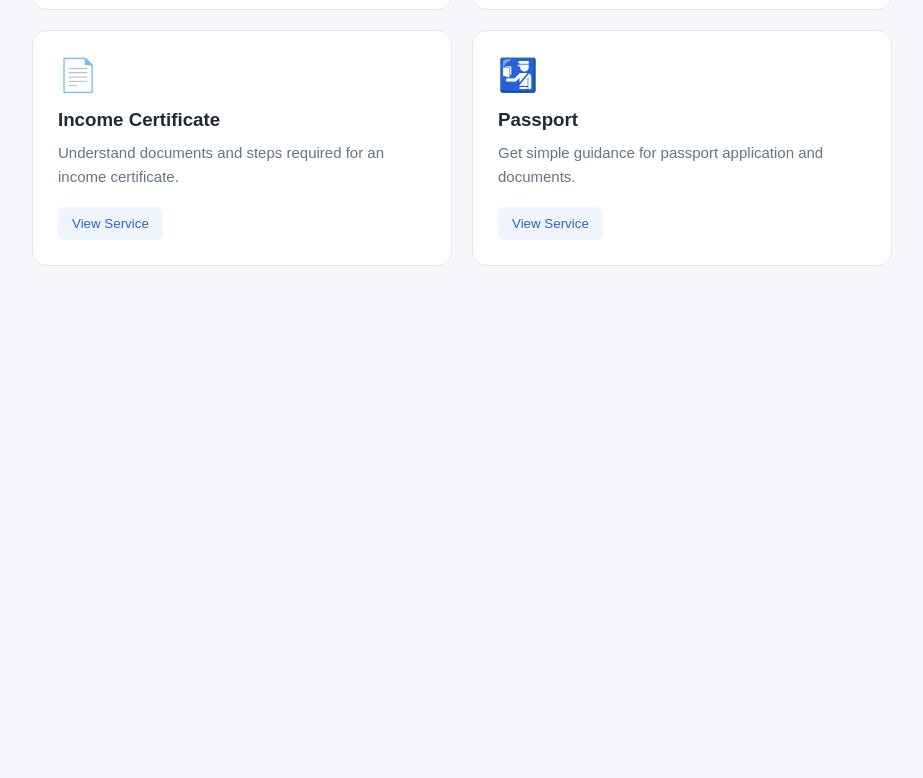
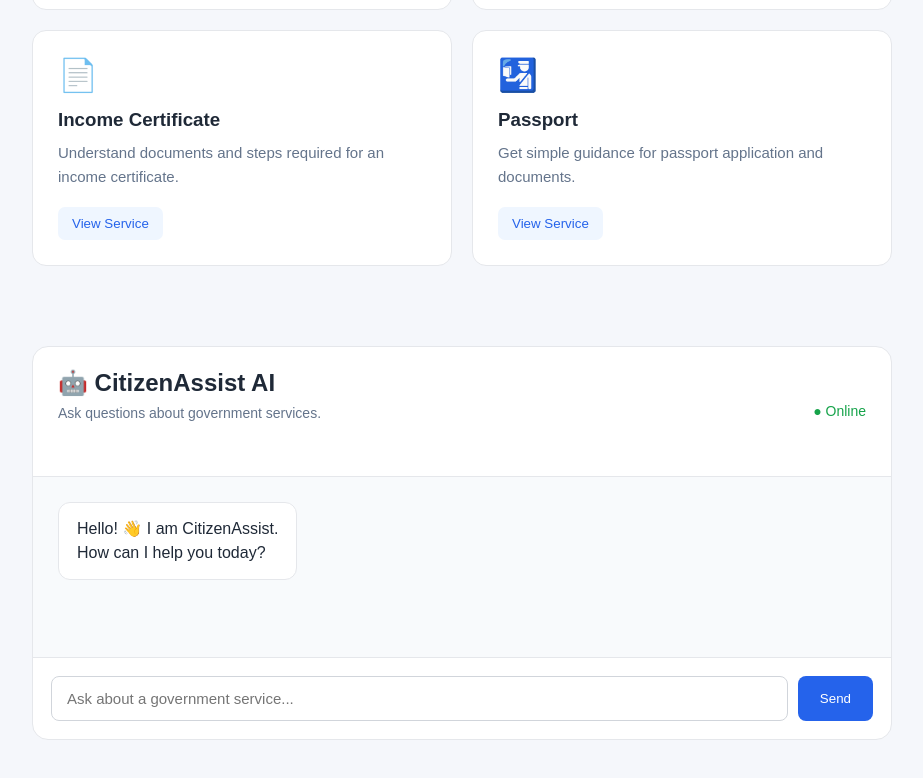
Before and after one commit to piyushgurve1-rgb/citizen-assist, a React app in the folder frontend/: page / in a window 1280 px wide. Shown: the part 720-1498 px from the top of the page, without its empty margins (178-1101 px from the left). Before the commit the page ends 1086 px from the top, so only its background shows below. Built offline with nearby package versions, Linux system fonts and the light colour scheme; the HTML template or start-up script is replaced by a standard one.

Commit message:
Add chatbot UI

```diff
--- a/frontend/src/App.jsx
+++ b/frontend/src/App.jsx
@@ -1,5 +1,6 @@
 import Navbar from "./components/Navbar";
 import ServiceCard from "./components/ServiceCard";
+import Chatbot from "./components/Chatbot";
 
 function App() {
   const services = [
@@ -52,6 +53,7 @@ function App() {
             ))}
           </div>
         </section>
+        <Chatbot />
       </main>
     </div>
   );
--- /dev/null
+++ b/frontend/src/components/Chatbot.jsx
@@ -0,0 +1,33 @@
+function Chatbot() {
+  return (
+    <section className="chatbot-section">
+      <div className="chatbot-header">
+        <div>
+          <h2>🤖 CitizenAssist AI</h2>
+          <p>Ask questions about government services.</p>
+        </div>
+
+        <span className="online-status">● Online</span>
+      </div>
+
+      <div className="chatbot-messages">
+        <div className="bot-message">
+          Hello! 👋 I am CitizenAssist.
+          <br />
+          How can I help you today?
+        </div>
+      </div>
+
+      <div className="chatbot-input">
+        <input
+          type="text"
+          placeholder="Ask about a government service..."
+        />
+
+        <button>Send</button>
+      </div>
+    </section>
+  );
+}
+
+export default Chatbot;
--- a/frontend/src/index.css
+++ b/frontend/src/index.css
@@ -124,3 +124,82 @@ main > button:hover {
   border-radius: 7px;
   cursor: pointer;
 }
+.chatbot-section {
+  max-width: 900px;
+  margin: 80px auto 40px;
+  background: white;
+  border: 1px solid #e5e7eb;
+  border-radius: 16px;
+  overflow: hidden;
+  text-align: left;
+}
+
+.chatbot-header {
+  padding: 22px 25px;
+  display: flex;
+  justify-content: space-between;
+  align-items: center;
+  border-bottom: 1px solid #e5e7eb;
+}
+
+.chatbot-header h2 {
+  margin-bottom: 5px;
+}
+
+.chatbot-header p {
+  color: #64748b;
+  font-size: 14px;
+}
+
+.online-status {
+  color: #16a34a;
+  font-size: 14px;
+}
+
+.chatbot-messages {
+  min-height: 180px;
+  padding: 25px;
+  background: #f8fafc;
+}
+
+.bot-message {
+  display: inline-block;
+  background: white;
+  padding: 14px 18px;
+  border-radius: 12px;
+  border: 1px solid #e5e7eb;
+  line-height: 1.5;
+}
+
+.chatbot-input {
+  display: flex;
+  gap: 10px;
+  padding: 18px;
+  border-top: 1px solid #e5e7eb;
+}
+
+.chatbot-input input {
+  flex: 1;
+  padding: 13px 15px;
+  border: 1px solid #d1d5db;
+  border-radius: 8px;
+  outline: none;
+  font-size: 15px;
+}
+
+.chatbot-input input:focus {
+  border-color: #2563eb;
+}
+
+.chatbot-input button {
+  border: none;
+  background: #2563eb;
+  color: white;
+  padding: 13px 22px;
+  border-radius: 8px;
+  cursor: pointer;
+}
+
+.chatbot-input button:hover {
+  background: #1d4ed8;
+}
```
